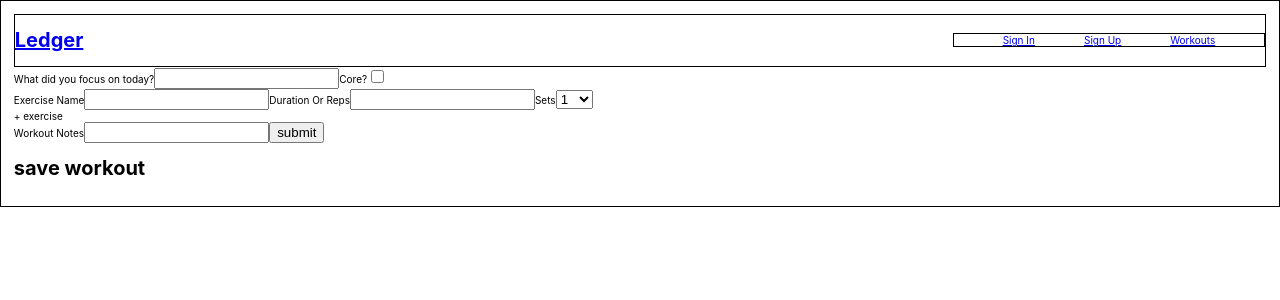
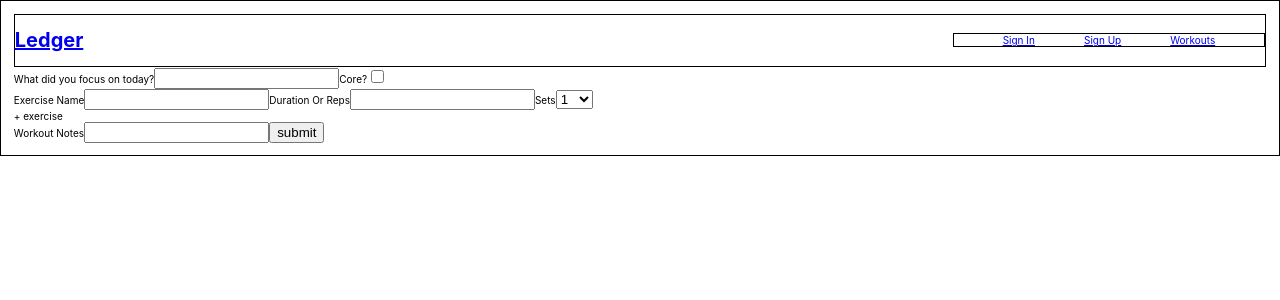
Before and after one commit to alanblee/workout-logger, a React (Create React App) app in the folder client/: page /workouts in a window 1280 px wide. Shown: the top 300 px of the page. Built offline with nearby package versions, Linux system fonts and the light colour scheme.

Commit message:
work around for saving local storage items without class components life cycle methods or redux

```diff
--- a/client/src/components/workouts/main-workout-page.jsx
+++ b/client/src/components/workouts/main-workout-page.jsx
@@ -11,12 +11,18 @@ const WorkoutPage = ({ getWorkout }) => {
   //listen to when workouts change
   useEffect(() => {
     setWorkouts(workouts);
-  }, [workouts]);
+  });
 
   useEffect(() => {
     loadWorkouts();
-    setWorkouts(loadWorkouts())
-  },[]);
+    setWorkouts(loadWorkouts());
+  }, []);
+
+  // handle form submit
+  const handleFormSubmit = newWorkout => {
+    setWorkouts([...workouts, newWorkout]);
+  };
+
   //handle edit workout
   const handleEdit = workout => {
     setEditWorkout(workout);
@@ -29,10 +35,21 @@ const WorkoutPage = ({ getWorkout }) => {
     ]);
     setEditWorkout([]);
   };
-  //fn to handle form submit
-  const handleFormSubmit = newWorkout => {
-    setWorkouts([...workouts, newWorkout]);
+
+  //save workouts
+  const saveWorkouts = () => {
+    localStorage.setItem("workout", [JSON.stringify(workouts)]);
   };
+  //load workouts
+  const loadWorkouts = () => {
+    let data = localStorage.getItem("workout");
+    if (data) {
+      return JSON.parse(data);
+    } else {
+      return [];
+    }
+  };
+
   //remove workout
   const removeWorkout = id => {
     setWorkouts([
@@ -41,27 +58,14 @@ const WorkoutPage = ({ getWorkout }) => {
       })
     ]);
   };
-  //save workouts
-  const saveWorkouts = () => {
-    localStorage.setItem("workout", [JSON.stringify(workouts)]);
-  };
-  const loadWorkouts = () => {
-    let data = localStorage.getItem("workout");
-    // setWorkouts(JSON.parse(data));
-    if(data) {
-      return JSON.parse(data);
-    }else {
-      return [];
-    }
-  };
   return (
-    <div>
+    <div onClick={saveWorkouts}>
       <WorkoutForm
         handleWorkouts={handleFormSubmit}
         workoutToEdit={editWorkout}
         submitEdit={handleEditWorkout}
+        saveLocal={saveWorkouts}
       />
-      <h1 onClick={saveWorkouts}>save workout</h1>
       {workouts.map(workout => {
         return (
           <div
--- a/client/src/components/workouts/workout-form/workout-form.jsx
+++ b/client/src/components/workouts/workout-form/workout-form.jsx
@@ -3,7 +3,12 @@ import { v4 as uuid } from "uuid";
 import ExerciseInput from "./exercise-input/exercise-input";
 import "./workout-form.scss";
 
-const WorkoutForm = ({ handleWorkouts, workoutToEdit, submitEdit }) => {
+const WorkoutForm = ({
+  handleWorkouts,
+  workoutToEdit,
+  submitEdit,
+  saveLocal
+}) => {
   //set form states
   const [formValues, setFormValues] = useState({
     date: new Date()
@@ -92,7 +97,7 @@ const WorkoutForm = ({ handleWorkouts, workoutToEdit, submitEdit }) => {
             type="text"
             name="workoutFocus"
             onChange={handleChange}
-            value={formValues.workoutFocus || ""}
+            value={formValues.workoutFocus}
           />
         </label>
         <label htmlFor="core">
@@ -116,7 +121,7 @@ const WorkoutForm = ({ handleWorkouts, workoutToEdit, submitEdit }) => {
           <input
             type="textarea"
             name="notes"
-            value={formValues.notes || ""}
+            value={formValues.notes}
             onChange={handleChange}
           />
         </label>
```
